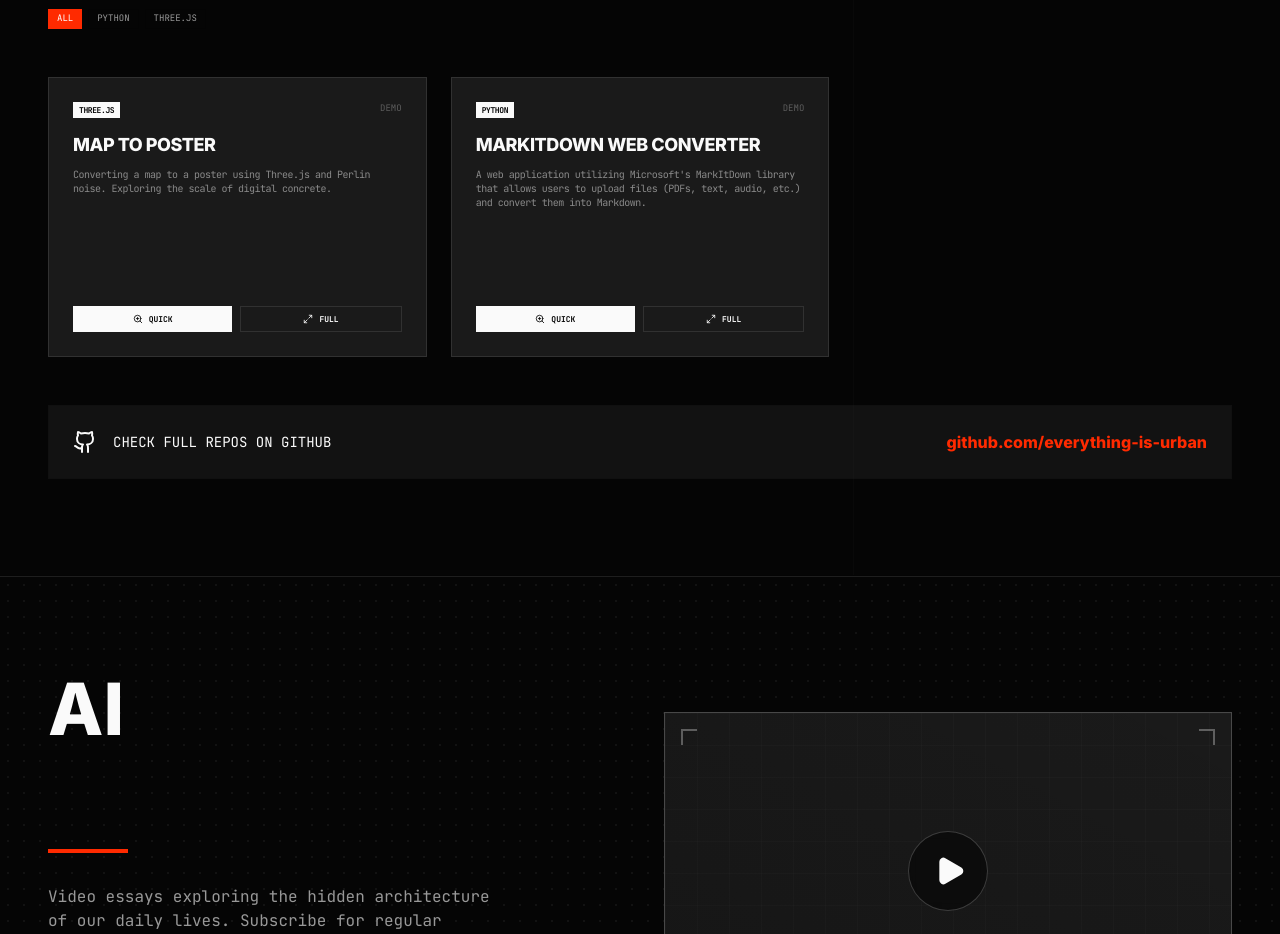
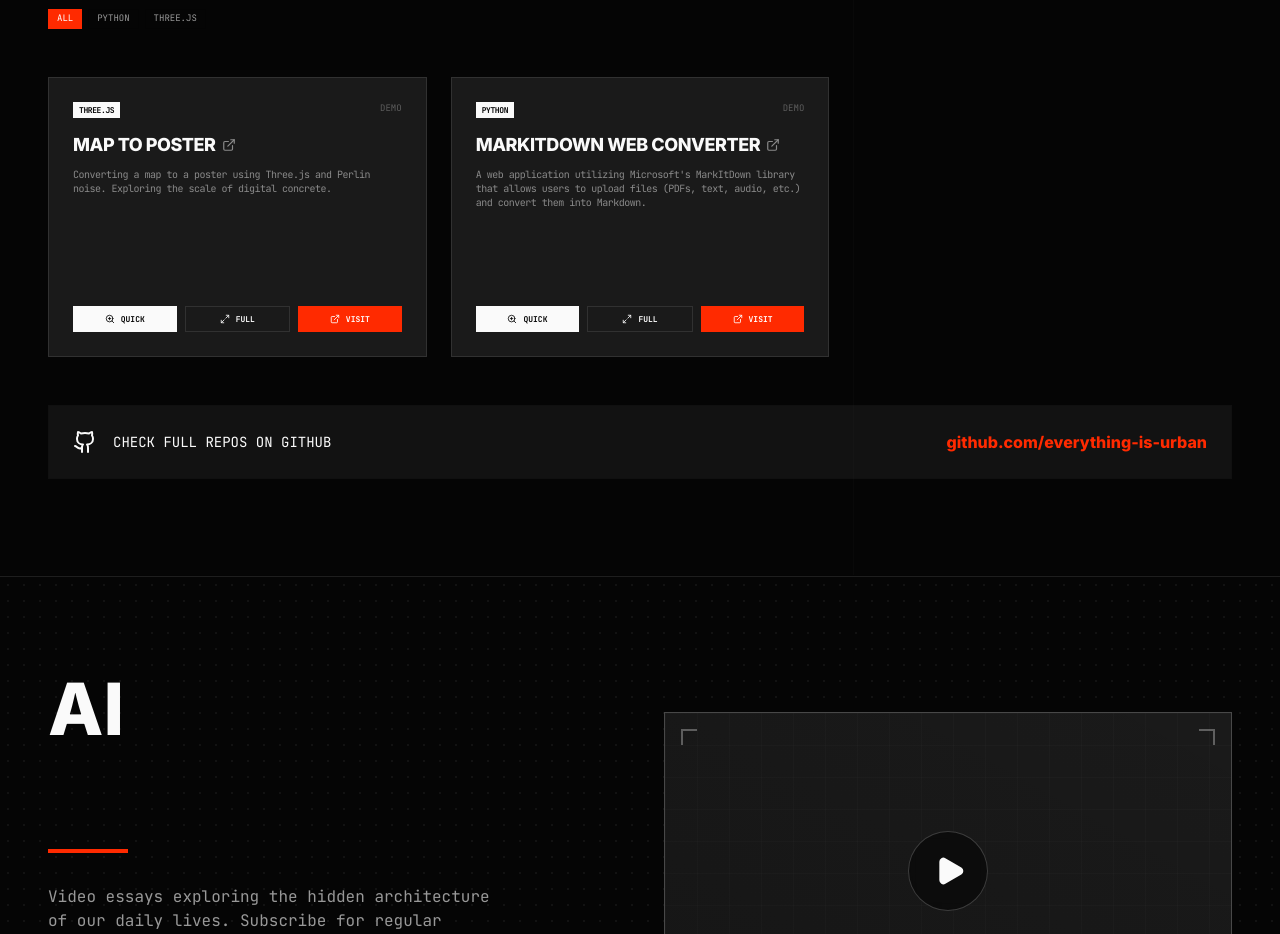
Before and after one commit to apilkc/everythingisurban, a React (Vite) app: page / in a window 1280 px wide. Shown: the part 5280-6214 px from the top of the page. Built offline with nearby package versions, Linux system fonts and the light colour scheme.

Commit message:
Add active external links to Lab experiment cards, preview modal, and full view

```diff
--- a/components/FlashlightCard.tsx
+++ b/components/FlashlightCard.tsx
@@ -33,6 +33,16 @@ export const FullNoteView: React.FC<{ item: UpdateCardProps; onClose: () => void
           <h2 className="font-black uppercase text-sm md:text-lg tracking-tight hidden md:block">{item.title}</h2>
         </div>
         <div className="flex items-center gap-2">
+          {item.link && (
+            <a
+              href={item.link}
+              target="_blank"
+              rel="noopener noreferrer"
+              className="flex items-center gap-1.5 px-3 py-1.5 bg-urban-red text-white font-mono text-[10px] uppercase font-bold hover:bg-urban-black dark:hover:bg-white dark:hover:text-black transition-all mr-2"
+            >
+              <ExternalLink size={12} /> Visit Link
+            </a>
+          )}
           <button className="p-2 hover:bg-black/5 dark:hover:bg-white/5 transition-colors"><Printer size={18} /></button>
           <button className="p-2 hover:bg-black/5 dark:hover:bg-white/5 transition-colors"><Share2 size={18} /></button>
           <button
@@ -101,6 +111,16 @@ export const QuickNoteModal: React.FC<{ item: UpdateCardProps; onClose: () => vo
           {item.description}
         </p>
         <div className="flex flex-col gap-3">
+          {item.link && (
+            <a
+              href={item.link}
+              target="_blank"
+              rel="noopener noreferrer"
+              className="w-full py-4 bg-urban-red text-white font-mono text-xs uppercase hover:bg-urban-black dark:hover:bg-white dark:hover:text-black transition-all flex items-center justify-center gap-2"
+            >
+              Visit Project <ExternalLink size={14} />
+            </a>
+          )}
           <button
             onClick={onClose}
             className="w-full py-4 border border-black/10 dark:border-white/10 font-mono text-xs uppercase hover:bg-urban-black hover:text-white dark:hover:bg-white dark:hover:text-black transition-all"
@@ -145,7 +165,18 @@ const FlashlightCard: React.FC<CardProps> = ({ item, onOpen }) => {
             <span className="font-mono text-[9px] text-urban-black/30 dark:text-urban-white/30">{item.date}</span>
           </div>
           <h3 className="text-lg font-black uppercase mb-3 text-urban-black dark:text-urban-white group-hover:text-urban-red leading-tight transition-colors tracking-tight">
-            {item.title}
+            {item.link ? (
+              <a
+                href={item.link}
+                target="_blank"
+                rel="noopener noreferrer"
+                className="hover:underline inline-flex items-center gap-1.5"
+              >
+                {item.title} <ExternalLink size={14} className="opacity-50 group-hover:opacity-100 transition-opacity" />
+              </a>
+            ) : (
+              item.title
+            )}
           </h3>
           <p className="text-urban-black/50 dark:text-urban-white/50 text-[10px] font-mono line-clamp-3 leading-snug tracking-tighter">
             {item.description}
@@ -166,6 +197,16 @@ const FlashlightCard: React.FC<CardProps> = ({ item, onOpen }) => {
                 >
                   <Maximize2 size={10} /> Full
                 </button>
+                {item.link && (
+                  <a
+                    href={item.link}
+                    target="_blank"
+                    rel="noopener noreferrer"
+                    className="flex-1 py-1.5 bg-urban-red text-white font-mono text-[8px] uppercase font-bold hover:bg-urban-black dark:hover:bg-urban-white dark:hover:text-urban-black transition-all flex items-center justify-center gap-1.5"
+                  >
+                    <ExternalLink size={10} /> Visit
+                  </a>
+                )}
             </div>
         </div>
       </div>
```
